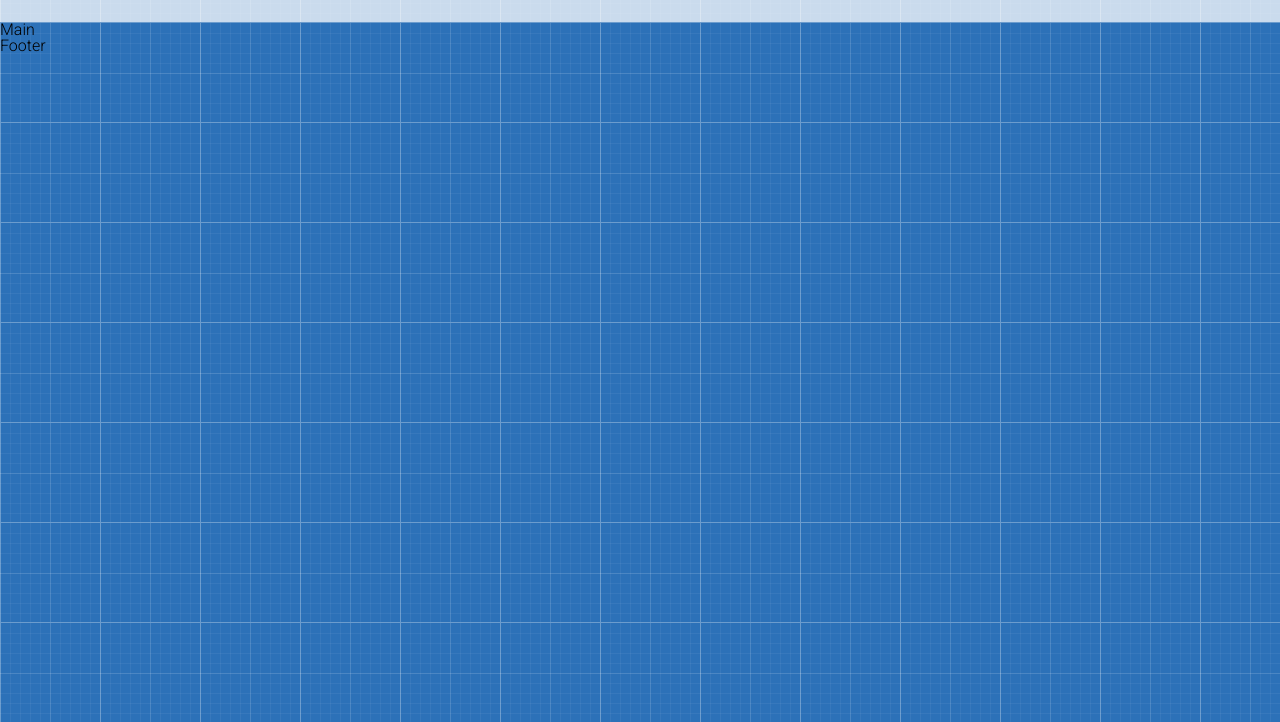
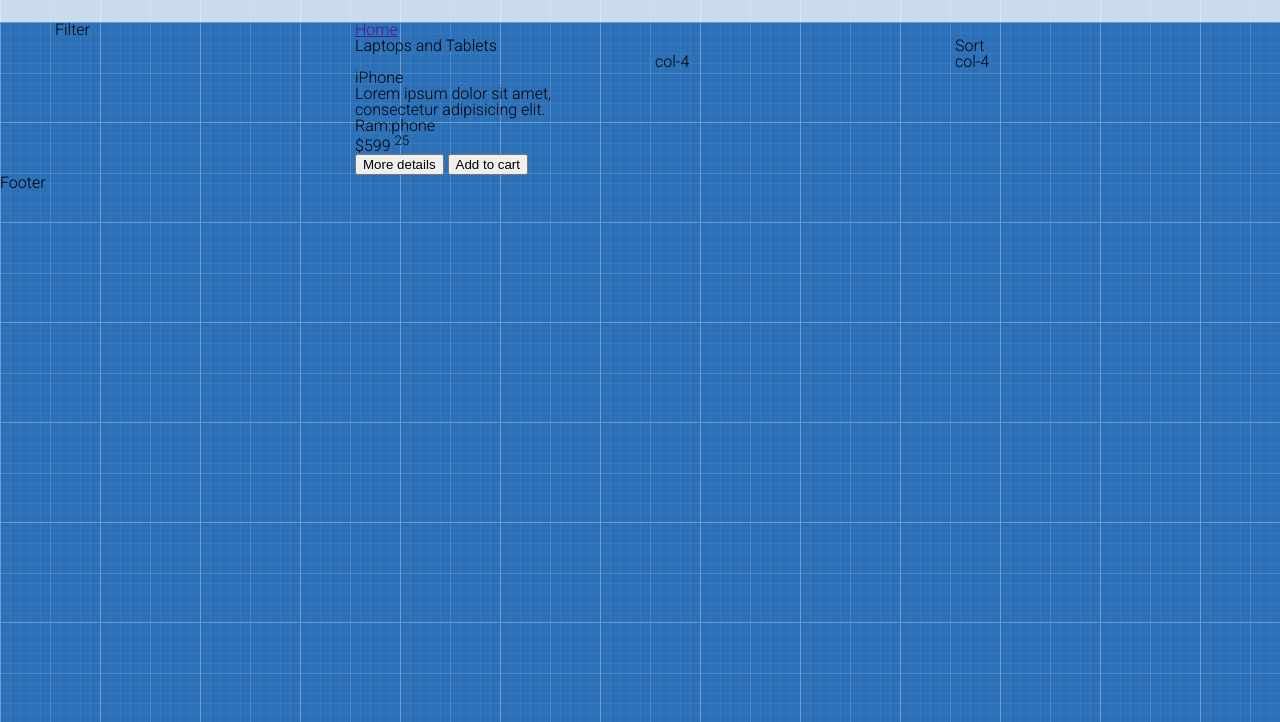
Before and after one commit to NataliyaPodov/react-29-11, a plain HTML site: page index.html in a window 1280 px wide. Shown: the part 78-800 px from the top of the page. Drawn offline with Linux system fonts and the light colour scheme.

Commit message:
add products structure

```diff
--- a/index.html
+++ b/index.html
@@ -36,7 +36,54 @@
             </div>
             </div>
     </header>
-    <main class="main">Main</main>
+    <main class="main">
+        <div class="container">
+            <div class="row">
+                <div class="col-3">Filter</div>
+                <div class="col-9">
+                    <div class="row">
+                        <div class="col-12">
+                            <div class="breadcrumbs">
+                                <ul>
+                                    <li>
+                                        <a href="">Home</a>
+                                    </li>
+                                </ul>
+                            </div>
+                        </div>
+                    </div>
+                    <div class="row">
+                        <div class="col-8">Laptops and Tablets</div>
+                        <div class="col-4">Sort</div>
+                    </div>
+                    <div class="row">
+                        <div class="col-4">
+                            <div class="product">
+                                <div class="product-img">
+                                    <img src="" alt="">
+                                    <div class="zoom"></div>
+                                    <div class="like"></div>
+                                </div>
+                                <div class="product-title">iPhone</div>
+                                <div class="product-desc">
+                                    Lorem ipsum dolor sit amet, consectetur adipisicing elit.</div>
+                                    <div class="product-features">
+                                        <span>Ram:</span>phone
+                                    </div>
+                                    <div class="product-price">
+                                        $599 <sup>25</sup>
+                                    </div>
+                                    <button class="btn btn-more-details">More details</button>
+                                    <button class="btn btn-add-to-cart">Add to cart</button>
+                            </div>
+                        </div>
+                        <div class="col-4">col-4</div>
+                        <div class="col-4">col-4</div>
+                    </div>
+                </div>
+            </div>
+        </div>
+    </main>
     <footer class="footer">Footer</footer>
 </body>
 </html>
--- a/reset.css
+++ b/reset.css
@@ -7,7 +7,7 @@ html, body, div, span, applet, object, iframe,
 h1, h2, h3, h4, h5, h6, p, blockquote, pre,
 a, abbr, acronym, address, big, cite, code,
 del, dfn, em, img, ins, kbd, q, s, samp,
-small, strike, strong, sub, sup, tt, var,
+small, strike, strong, tt, var,
 b, u, i, center,
 dl, dt, dd, ol, ul, li,
 fieldset, form, label, legend,
--- a/style.css
+++ b/style.css
@@ -29,9 +29,24 @@ body{
     flex: 0 0 25%;
     max-width: 25%;
 }
+
+.col-4 {
+    flex: 0 0 33.33333%;
+    max-width: 33.33333%;
+}
 .col-6 {
     flex: 0 0 50%;
     max-width: 50%;
+}
+
+.col-8 {
+    flex: 0 0 66.66667%;
+    max-width: 66.66667%;
+}
+
+.col-9 {
+    flex: 0 0 75%;
+    max-width: 75%;
 }
 
 .header {
@@ -54,7 +69,7 @@ body{
     border-left: 1px solid #2c71b8;
 }
 
-.menu li:last-child {
+.menu li:last-child > a {
     border-right: 1px solid #2c71b8;
 }
 
```
